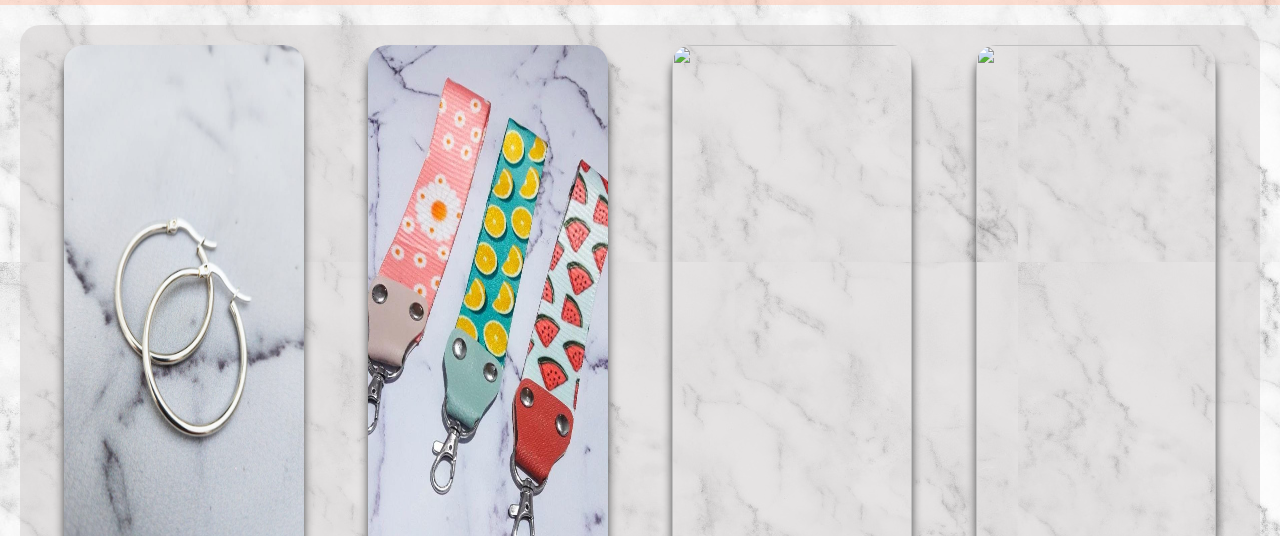
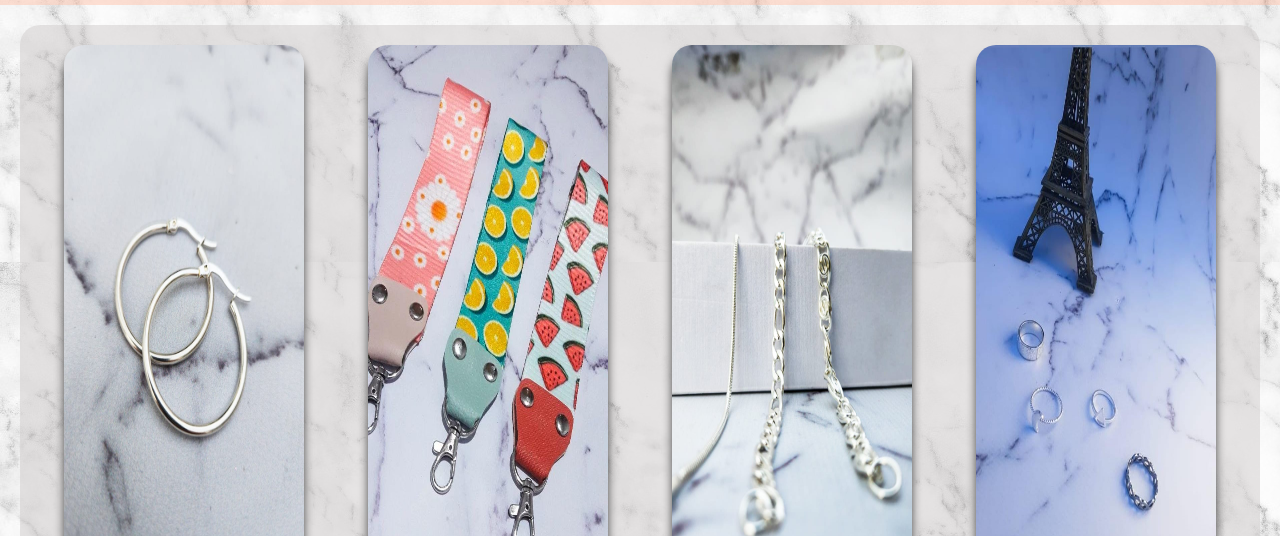
Before and after one commit to matiasRapagnani99/rapagnani-final, a plain HTML site: page pages/productos.html in a window 1280 px wide. Shown: the part 416-952 px from the top of the page. Drawn offline with nearby package versions, Linux system fonts and the light colour scheme.

Commit message:
agregando imagenes

```diff
--- a/pages/productos.html
+++ b/pages/productos.html
@@ -83,13 +83,13 @@
             </div>
             <div>
                 <a href="cadenas.html">
-                    <img class="imgP3 imgT" src="../img/3 cadenas.jpeg" alt="">
+                    <img class="imgP3 imgT" src="../img/trescadenas.jpeg" alt="">
                 </a>
                 <p class="pp3">Cadenas</p>
             </div>
             <div>
                 <a href="anillos.html">
-                    <img class="imgP4 imgT" src="../img/anillos presentacion.jpeg" alt="">
+                    <img class="imgP4 imgT" src="../img/anillospresentacion.jpeg" alt="">
                 </a>
                 <p class="pp4">Anillos</p>
             </div>
```
Also changed, not shown: index.html (+2 -2 lines), img/trescadenas.jpeg (renamed from img/3cadenas.jpeg).
